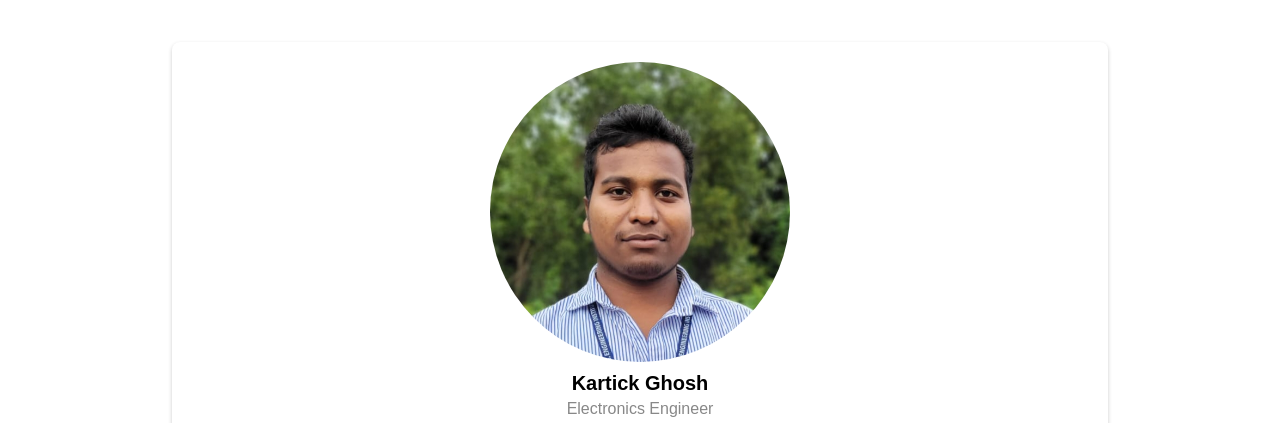
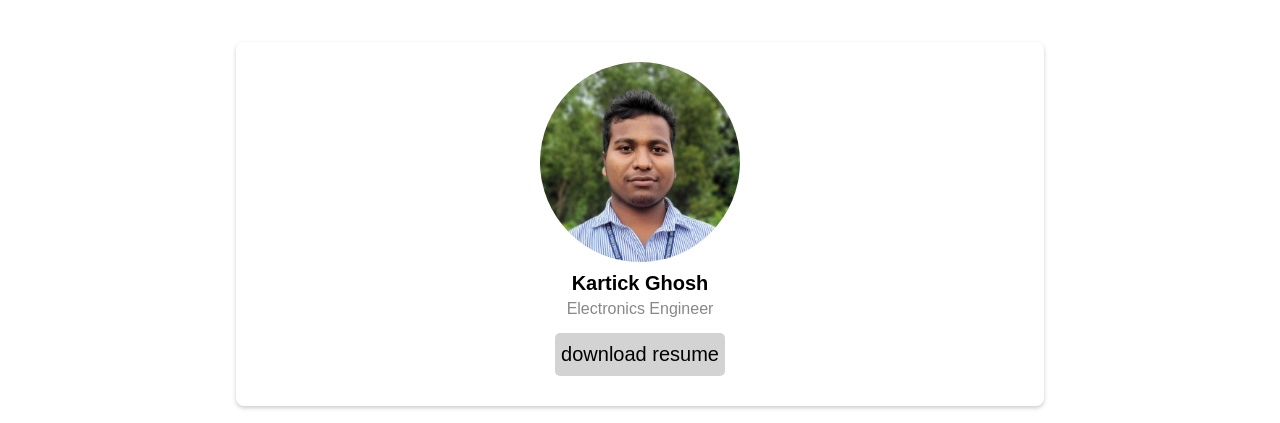
Before and after one commit to Team-KAPSSS/fingerprint-rfid-based-recognizing-system, a plain HTML site: page teammembers.html in a window 1280 px wide. Shown: the part 332-755 px from the top of the page. Drawn offline with Linux system fonts and the light colour scheme.

Commit message:
Update teammembers.html

```diff
--- a/teammembers.html
+++ b/teammembers.html
@@ -82,8 +82,8 @@ flex-direction:column;
     text-align: center;
     transition: transform 0.3s ease;
     margin: 10px;
-    height:auto;
-    width: 70%;
+    height: auto;
+    width: 60%;
     display: flex;
     justify-content: center;
     align-items: center;
@@ -91,8 +91,8 @@ flex-direction:column;
 }
 
 .profile-card img {
-    width: 300px;
-    height: 300px;
+    width: 200px;
+    height: 200px;
     border-radius: 50%;
     margin: 0 auto 10px;
     display: block;
```
